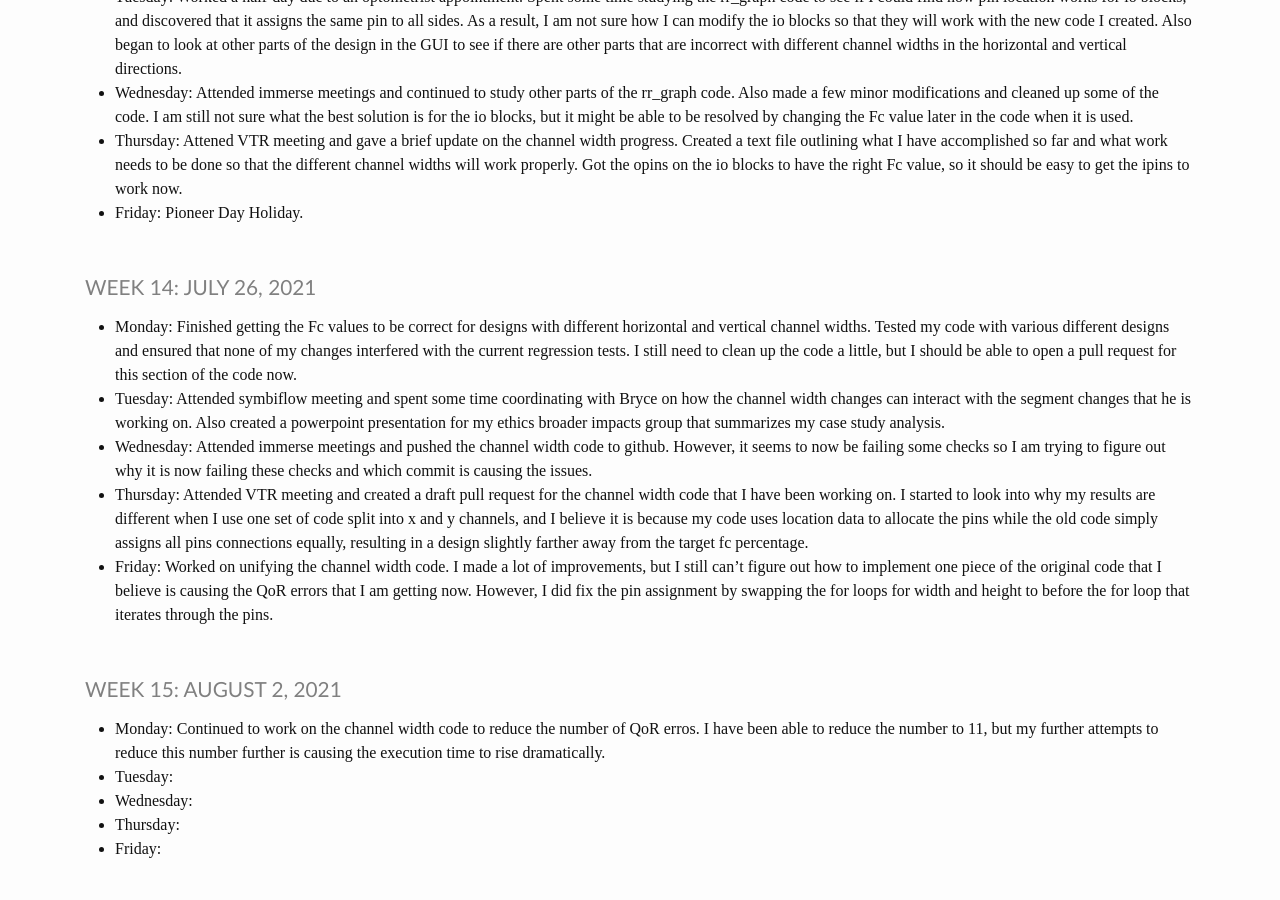
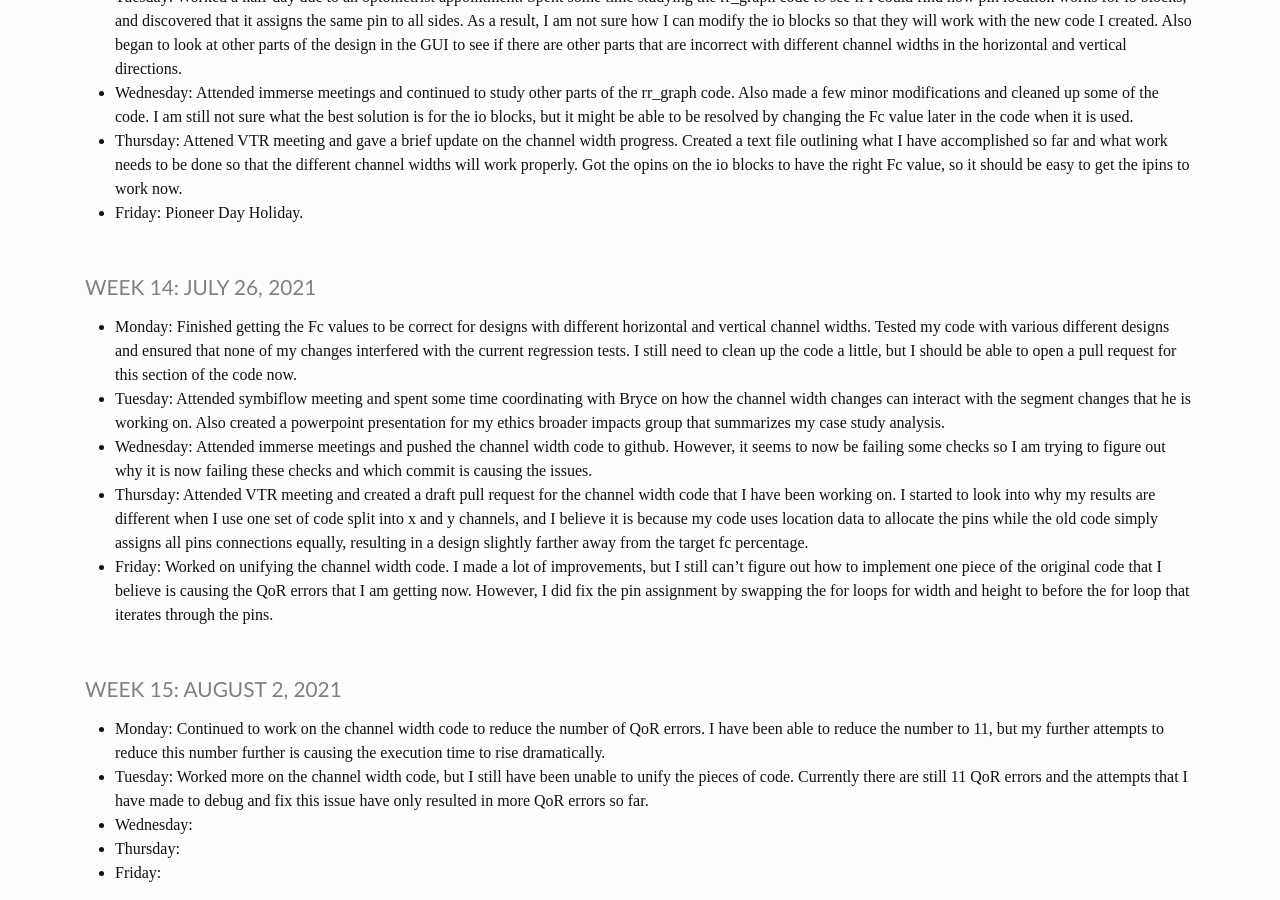
Before and after one commit to heinerb1/heinerb1.github.io, a Jekyll site: the page built from _pages/log.md, in a window 1280 px wide and 900 px high, scrolled down 4284 px. Built offline with Jekyll 4.4.1, drawn with Linux system fonts in a browser that asks for light colours; before the commit the page ends 5160 px from its top, so only the background shows below that.

Commit message:
8/3 Update

```diff
--- a/_pages/log.md
+++ b/_pages/log.md
@@ -247,10 +247,12 @@ title: IMMERSE Log
 
 ### Week 15: August 2, 2021
 
-* **Monday**: Continued to work on the channel width code to reduce the number of QoR erros. I have been able to reduce the
+* **Monday**: Continued to work on the channel width code to reduce the number of QoR errors. I have been able to reduce the
               number to 11, but my further attempts to reduce this number further is causing the execution time to rise
               dramatically.
-* **Tuesday**:
+* **Tuesday**: Worked more on the channel width code, but I still have been unable to unify the pieces of code. Currently
+               there are still 11 QoR errors and the attempts that I have made to debug and fix this issue have only
+               resulted in more QoR errors so far.
 * **Wednesday**:
 * **Thursday**:
 * **Friday**:
```
